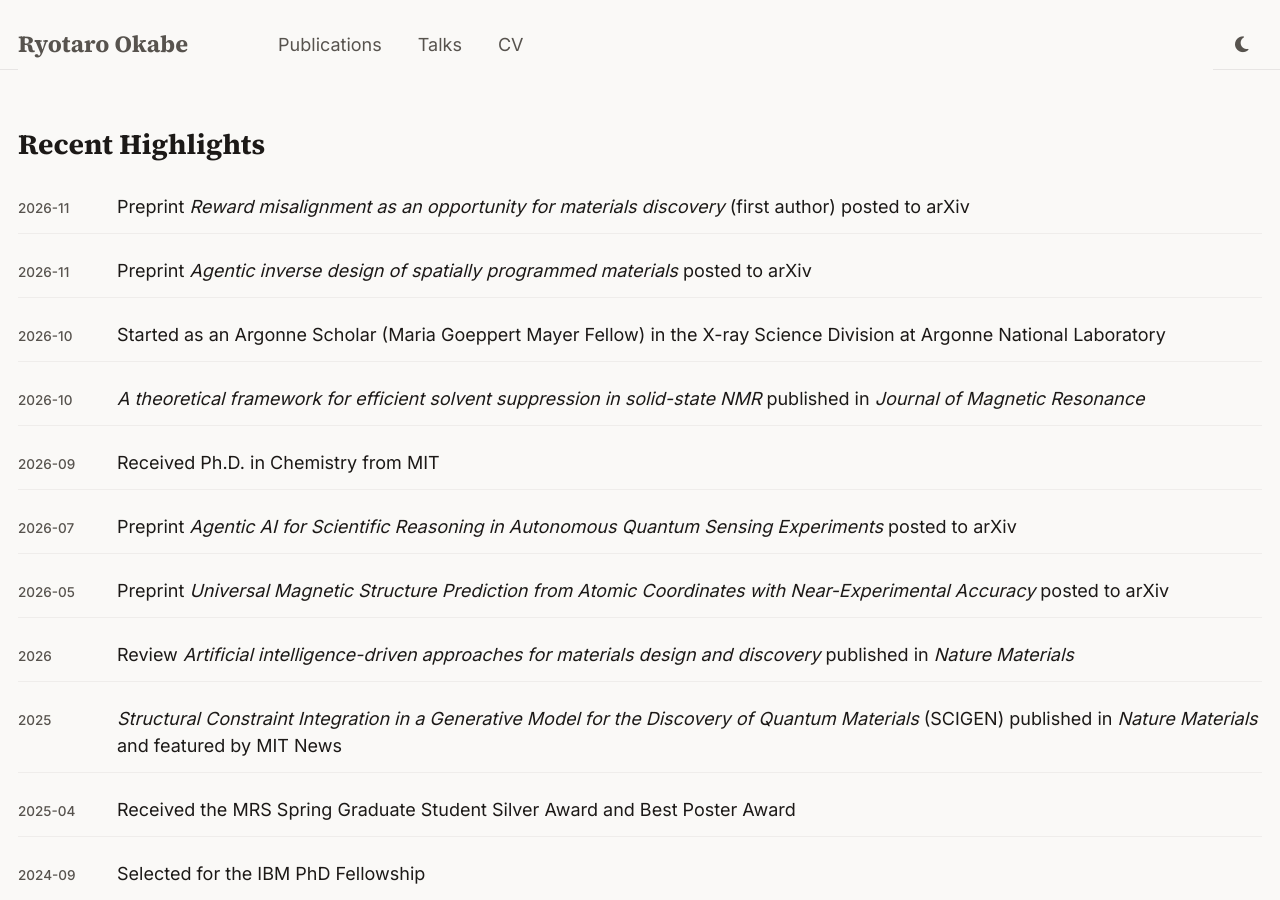
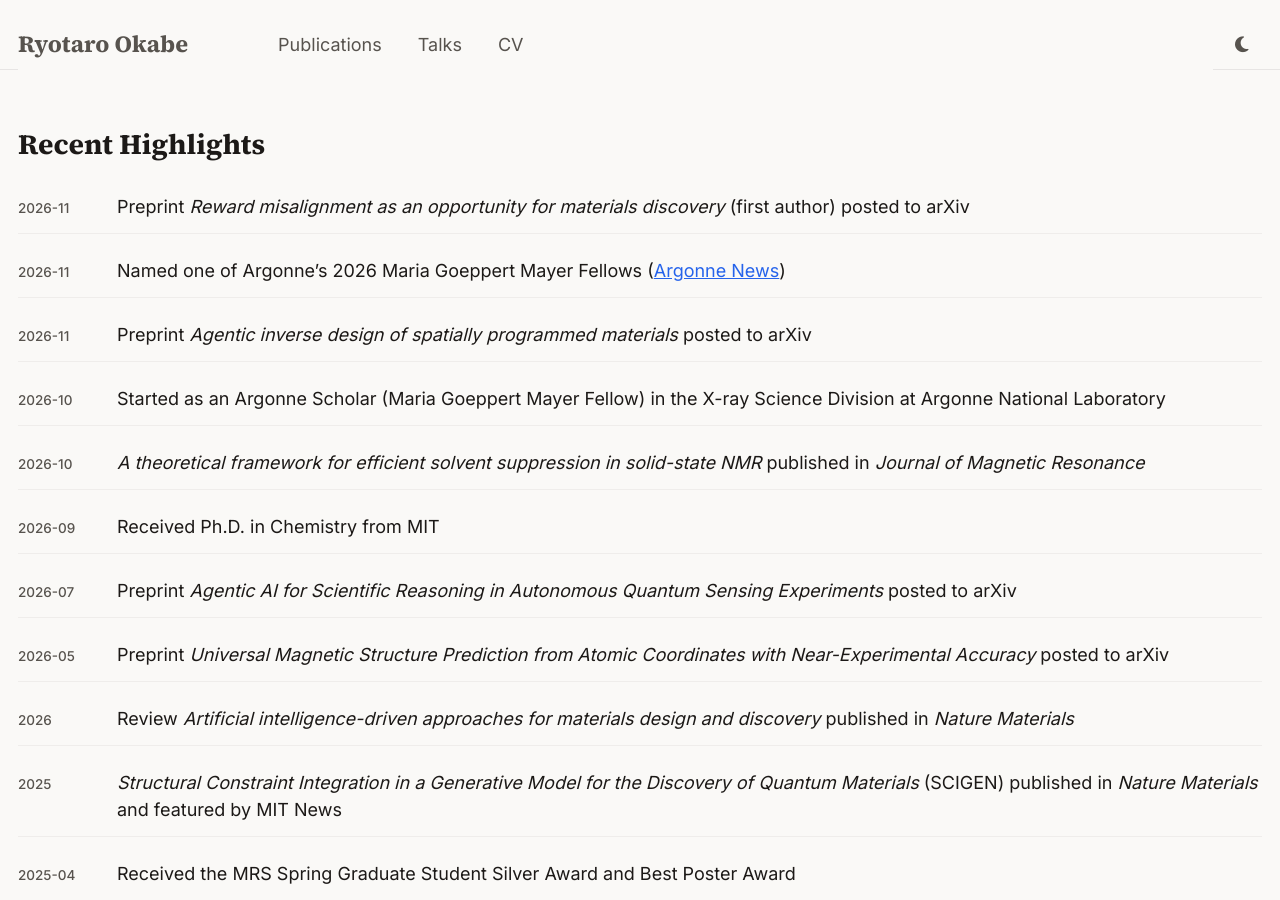
Before and after one commit to RyotaroOKabe/RyotaroOKabe.github.io, a Jekyll site: the page built from _pages/about.md, in a window 1280 px wide and 900 px high, scrolled down 2312 px. Built offline with Jekyll 4.4.1, drawn with Linux system fonts in a browser that asks for light colours.

Commit message:
CV: italicize journal names; link Argonne's fellowship announcement
- Publication list: venue and volume/pages in italics (as in the Word CV),
  year upright; applies to journal and arXiv entries alike
- Argonne News article (2026-11-12) on the 2026 named fellows linked from
  the fellowship award line in the CV and the CV page, and added to the
  homepage news

Co-Authored-By: Claude Fable 5.1 <noreply@anthropic.com>

```diff
--- a/_data/cv.yml
+++ b/_data/cv.yml
@@ -68,7 +68,7 @@ experience:
       - "Observed the aggregation kinetics of Amyloid beta (Aβ) protein and interactions with the metal complex."
 
 awards:
-  - text: "Maria Goeppert Mayer Fellowship, Argonne National Laboratory"
+  - text: "Maria Goeppert Mayer Fellowship, Argonne National Laboratory (<a href=\"https://www.anl.gov/article/argonne-honors-four-earlycareer-researchers-with-named-fellowships\">Argonne News</a>)"
     date: "Oct. 2026 – Oct. 2029"
   - text: "MRS 2025 Spring Graduate Student Silver Award"
     date: "Apr. 2025"
--- a/_data/news.yml
+++ b/_data/news.yml
@@ -3,6 +3,9 @@
 # text: Markdown supported (e.g. *italics* for journal names).
 - date: "2026-11"
   text: "Preprint *Reward misalignment as an opportunity for materials discovery* (first author) posted to arXiv"
+
+- date: "2026-11"
+  text: "Named one of Argonne's 2026 Maria Goeppert Mayer Fellows ([Argonne News](https://www.anl.gov/article/argonne-honors-four-earlycareer-researchers-with-named-fellowships))"
 
 - date: "2026-11"
   text: "Preprint *Agentic inverse design of spatially programmed materials* posted to arXiv"
```
Also changed, not shown: 2 other files.
